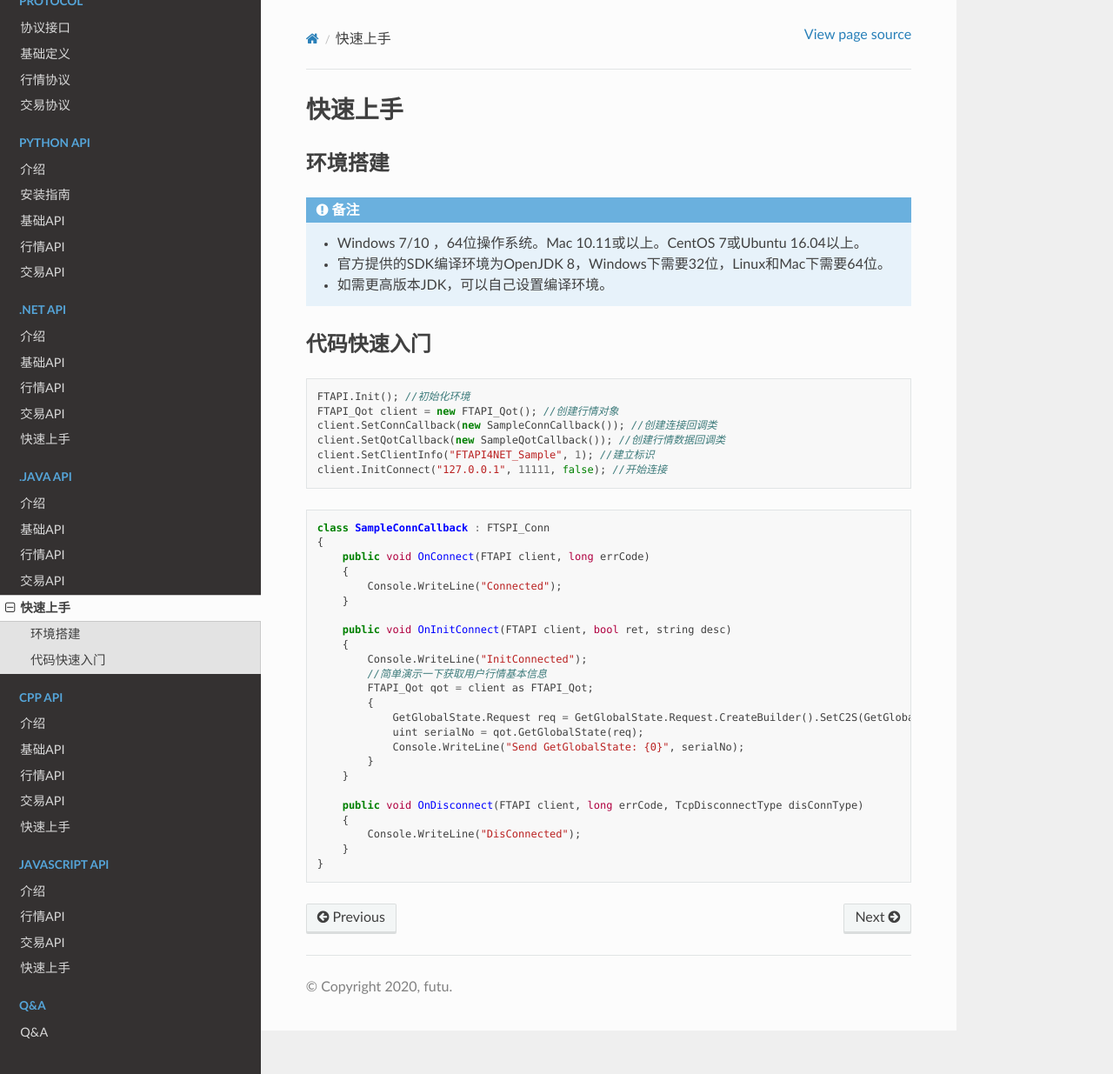
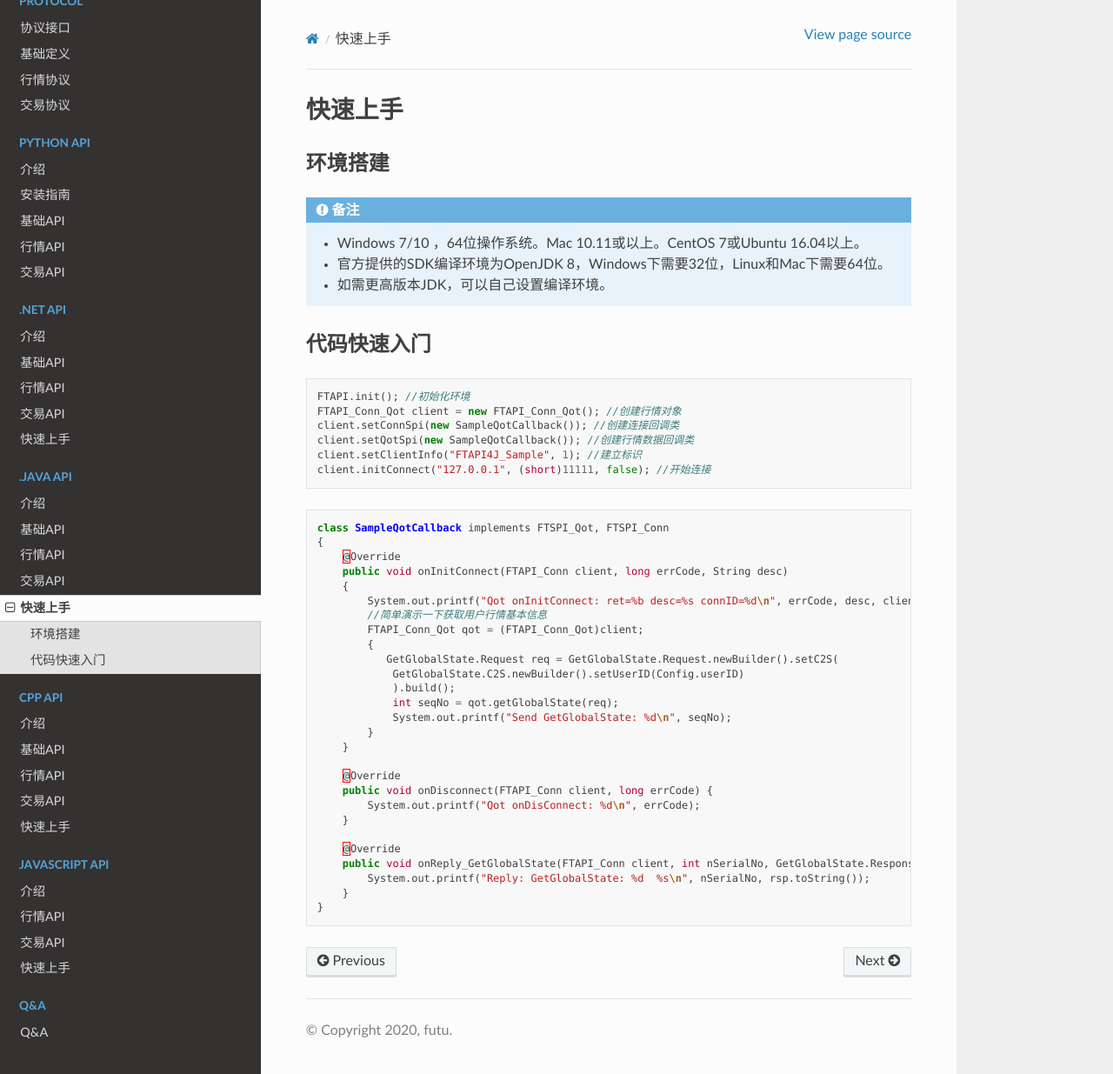
Before and after one commit to FutunnOpen/futu-api-doc, a Sphinx documentation site: the page built from doc_maker/source/java/start.rst, in a window 1280 px wide and 1235 px high. Shown: the whole window at 87% size. Built offline with Sphinx 7.4.7 and the Read the Docs theme 2.0.0, drawn with Linux system fonts in a browser that asks for light colours.

Commit message:
fix: java快速入门样例代码

```diff
--- a/doc_maker/source/java/start.rst
+++ b/doc_maker/source/java/start.rst
@@ -20,38 +20,41 @@
 
 .. code-block:: cpp
 
-    FTAPI.Init(); //初始化环境
-    FTAPI_Qot client = new FTAPI_Qot(); //创建行情对象
-    client.SetConnCallback(new SampleConnCallback()); //创建连接回调类
-    client.SetQotCallback(new SampleQotCallback()); //创建行情数据回调类
-    client.SetClientInfo("FTAPI4NET_Sample", 1); //建立标识
-    client.InitConnect("127.0.0.1", 11111, false); //开始连接
+    FTAPI.init(); //初始化环境
+    FTAPI_Conn_Qot client = new FTAPI_Conn_Qot(); //创建行情对象
+    client.setConnSpi(new SampleQotCallback()); //创建连接回调类
+    client.setQotSpi(new SampleQotCallback()); //创建行情数据回调类
+    client.setClientInfo("FTAPI4J_Sample", 1); //建立标识
+    client.initConnect("127.0.0.1", (short)11111, false); //开始连接
 
 
 
 .. code-block:: cpp
 
-    class SampleConnCallback : FTSPI_Conn
+    class SampleQotCallback implements FTSPI_Qot, FTSPI_Conn
     {
-        public void OnConnect(FTAPI client, long errCode)
+        @Override
+        public void onInitConnect(FTAPI_Conn client, long errCode, String desc)
         {
-            Console.WriteLine("Connected");
-        }
-
-        public void OnInitConnect(FTAPI client, bool ret, string desc)
-        {
-            Console.WriteLine("InitConnected");
+            System.out.printf("Qot onInitConnect: ret=%b desc=%s connID=%d\n", errCode, desc, client.getConnectID());
             //简单演示一下获取用户行情基本信息
-            FTAPI_Qot qot = client as FTAPI_Qot;
+            FTAPI_Conn_Qot qot = (FTAPI_Conn_Qot)client;
             {
-                GetGlobalState.Request req = GetGlobalState.Request.CreateBuilder().SetC2S(GetGlobalState.C2S.CreateBuilder().SetUserID(900019)).Build();
-                uint serialNo = qot.GetGlobalState(req);
-                Console.WriteLine("Send GetGlobalState: {0}", serialNo);
+               GetGlobalState.Request req = GetGlobalState.Request.newBuilder().setC2S(
+                GetGlobalState.C2S.newBuilder().setUserID(Config.userID)
+                ).build();
+                int seqNo = qot.getGlobalState(req);
+                System.out.printf("Send GetGlobalState: %d\n", seqNo);
             }
         }
 
-        public void OnDisconnect(FTAPI client, long errCode, TcpDisconnectType disConnType)
-        {
-            Console.WriteLine("DisConnected");
+        @Override
+        public void onDisconnect(FTAPI_Conn client, long errCode) {
+            System.out.printf("Qot onDisConnect: %d\n", errCode);
+        }
+
+        @Override
+        public void onReply_GetGlobalState(FTAPI_Conn client, int nSerialNo, GetGlobalState.Response rsp) {
+            System.out.printf("Reply: GetGlobalState: %d  %s\n", nSerialNo, rsp.toString());
         }
     }
```
